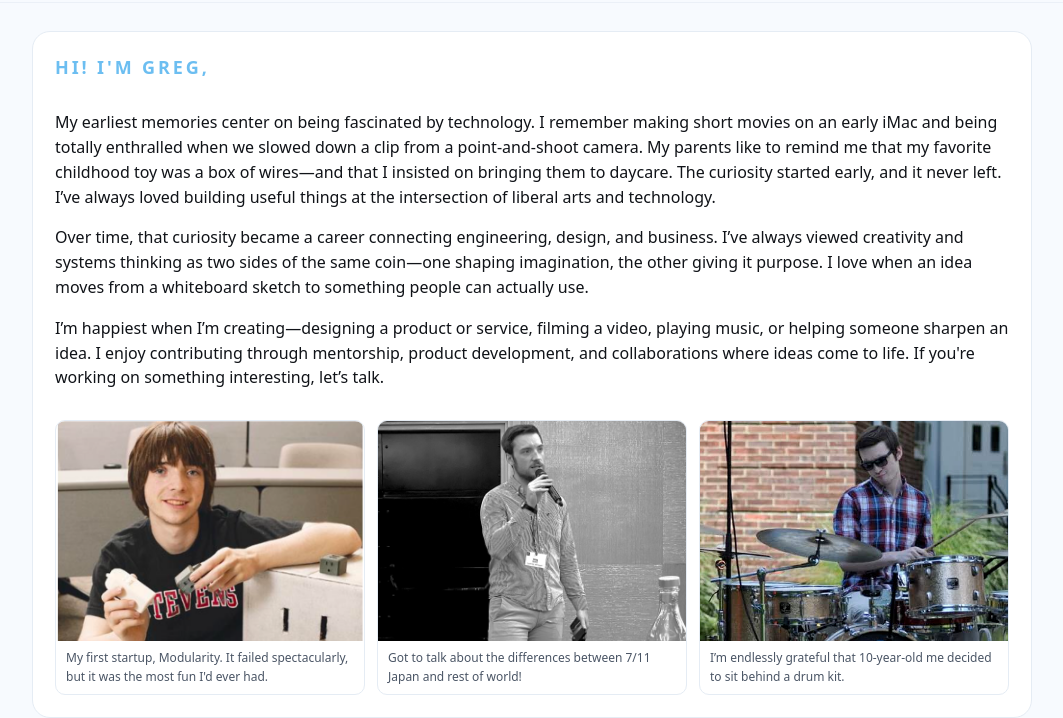
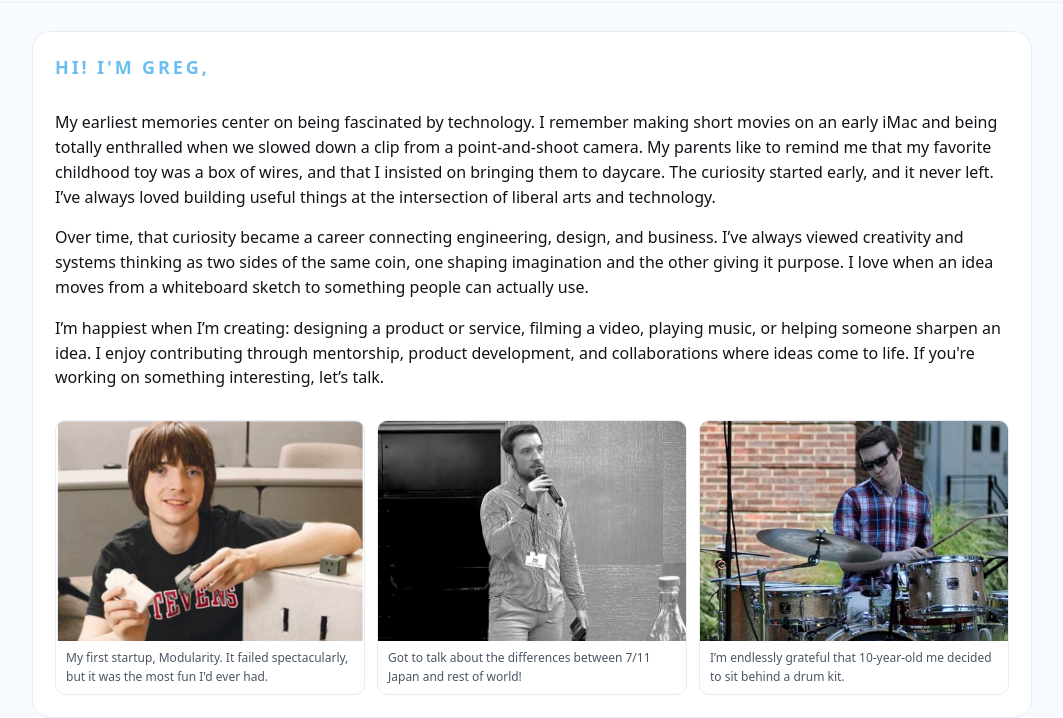
Before and after one commit to itsgregmcneil-hash/gregmcneil.com, a plain HTML site: page about.html in a window 1280 px wide. Shown: the part 106-824 px from the top of the page, without its empty margins (108-1171 px from the left). Drawn offline with Linux system fonts and the light colour scheme.

Commit message:
about.html

```diff
--- a/about.html
+++ b/about.html
@@ -311,34 +311,13 @@
                 <div class="bio-card">
                     <div class="story">
                         <p>
-                            My earliest memories center on being fascinated by
-                            technology. I remember making short movies on an
-                            early iMac and being totally enthralled when we
-                            slowed down a clip from a point-and-shoot camera. My
-                            parents like to remind me that my favorite childhood
-                            toy was a box of wires—and that I insisted on
-                            bringing them to daycare. The curiosity started
-                            early, and it never left. I’ve always loved building
-                            useful things at the intersection of liberal arts
-                            and technology.
+                           My earliest memories center on being fascinated by technology. I remember making short movies on an early iMac and being totally enthralled when we slowed down a clip from a point-and-shoot camera. My parents like to remind me that my favorite childhood toy was a box of wires, and that I insisted on bringing them to daycare. The curiosity started early, and it never left. I’ve always loved building useful things at the intersection of liberal arts and technology.
                         </p>
                         <p>
-                            Over time, that curiosity became a career connecting
-                            engineering, design, and business. I’ve always
-                            viewed creativity and systems thinking as two sides
-                            of the same coin—one shaping imagination, the other
-                            giving it purpose. I love when an idea moves from a
-                            whiteboard sketch to something people can actually
-                            use.
+                            Over time, that curiosity became a career connecting engineering, design, and business. I’ve always viewed creativity and systems thinking as two sides of the same coin, one shaping imagination and the other giving it purpose. I love when an idea moves from a whiteboard sketch to something people can actually use.
                         </p>
                         <p>
-                            I’m happiest when I’m creating—designing a product
-                            or service, filming a video, playing music, or
-                            helping someone sharpen an idea. I enjoy
-                            contributing through mentorship, product
-                            development, and collaborations where ideas come to
-                            life. If you're working on something interesting,
-                            let’s talk.
+                           I’m happiest when I’m creating: designing a product or service, filming a video, playing music, or helping someone sharpen an idea. I enjoy contributing through mentorship, product development, and collaborations where ideas come to life. If you're working on something interesting, let’s talk.
                         </p>
                     </div>
                     <div class="bio-gallery">
```
